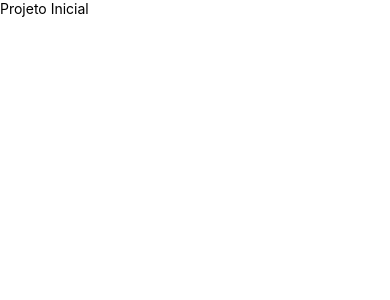
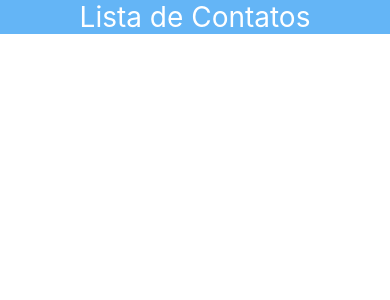
Before and after one commit to robsonsilv4/lista-de-contatos, a React Native app: screen / in a window 390 px wide. Shown: the top 300 px of the page. Built offline with nearby package versions, Linux system fonts and the light colour scheme.

Commit message:
Adicionado header

```diff
--- a/App.js
+++ b/App.js
@@ -1,13 +1,13 @@
 import React from 'react';
 import {SafeAreaView, StyleSheet, View, Text} from 'react-native';
 
+import Header from './src/components/Header';
+
 const App = () => {
   return (
-    <SafeAreaView>
-      <View>
-        <Text>Projeto Inicial</Text>
-      </View>
-    </SafeAreaView>
+    <View>
+      <Header title="Lista de Contatos" />
+    </View>
   );
 };
 
--- /dev/null
+++ b/src/components/Header.js
@@ -0,0 +1,21 @@
+import React from 'react';
+import {View, Text, StyleSheet} from 'react-native';
+
+export default props => (
+  <View style={styles.container}>
+    <Text style={styles.title}>{props.title}</Text>
+  </View>
+);
+
+const styles = StyleSheet.create({
+  container: {
+    // marginTop: 20,
+    backgroundColor: '#64b5f6',
+    alignItems: 'center',
+    justifyContent: 'center',
+  },
+  title: {
+    fontSize: 28,
+    color: '#fff',
+  },
+});
```
